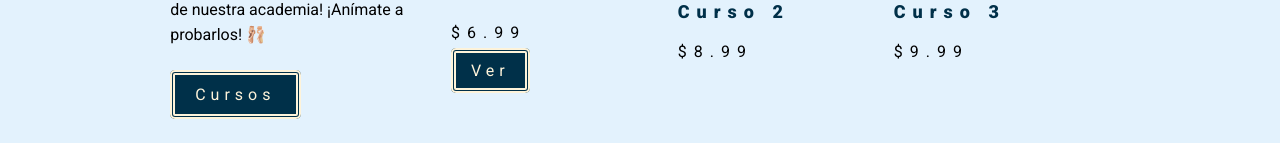
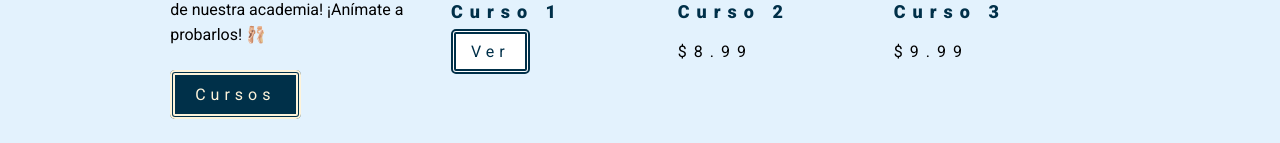
Before and after one commit to adriancarrion05/Proyecto_Usabilidad, a plain HTML site: page index.html in a window 1280 px wide. Shown: the part 1686-1829 px from the top of the page. Drawn offline with Linux system fonts and the light colour scheme.

Commit message:
AdrianCarrion

```diff
--- a/index.html
+++ b/index.html
@@ -68,8 +68,6 @@
             <img class="img-card-1" src="./img/cursos-1.png" alt="" />
           </div>
           <div class="contenedor_s3-2-text interletrado">Curso 1</div>
-          <div class="contenedor_s3-2-precio interletrado">$6.99</div>
-          <br />
           <a class="boton-cursos link-estilo" href="#">Ver</a>
         </div>
         <div class="contenedor_s3-3">
--- a/styles.css
+++ b/styles.css
@@ -264,11 +264,17 @@
   font-weight: 400;
   text-align: end;
   letter-spacing: 5px;
-  background-color: #003049;
-  color: #fdf3da;
-  border: #fdf3da 5px double;
+  background-color: #ffffff;
+  color: #003049;
+  border: #003049 5px double;
 
   transition: background-color 0.3s ease, border-color 0.3s ease;
+}
+
+.boton-cursos:hover {
+  background-color: #003049;
+  color: #ffffff;
+  border: #ffffff 5px double;
 }
 
 /* Contenedor 4 - Pie de pagina */
```
